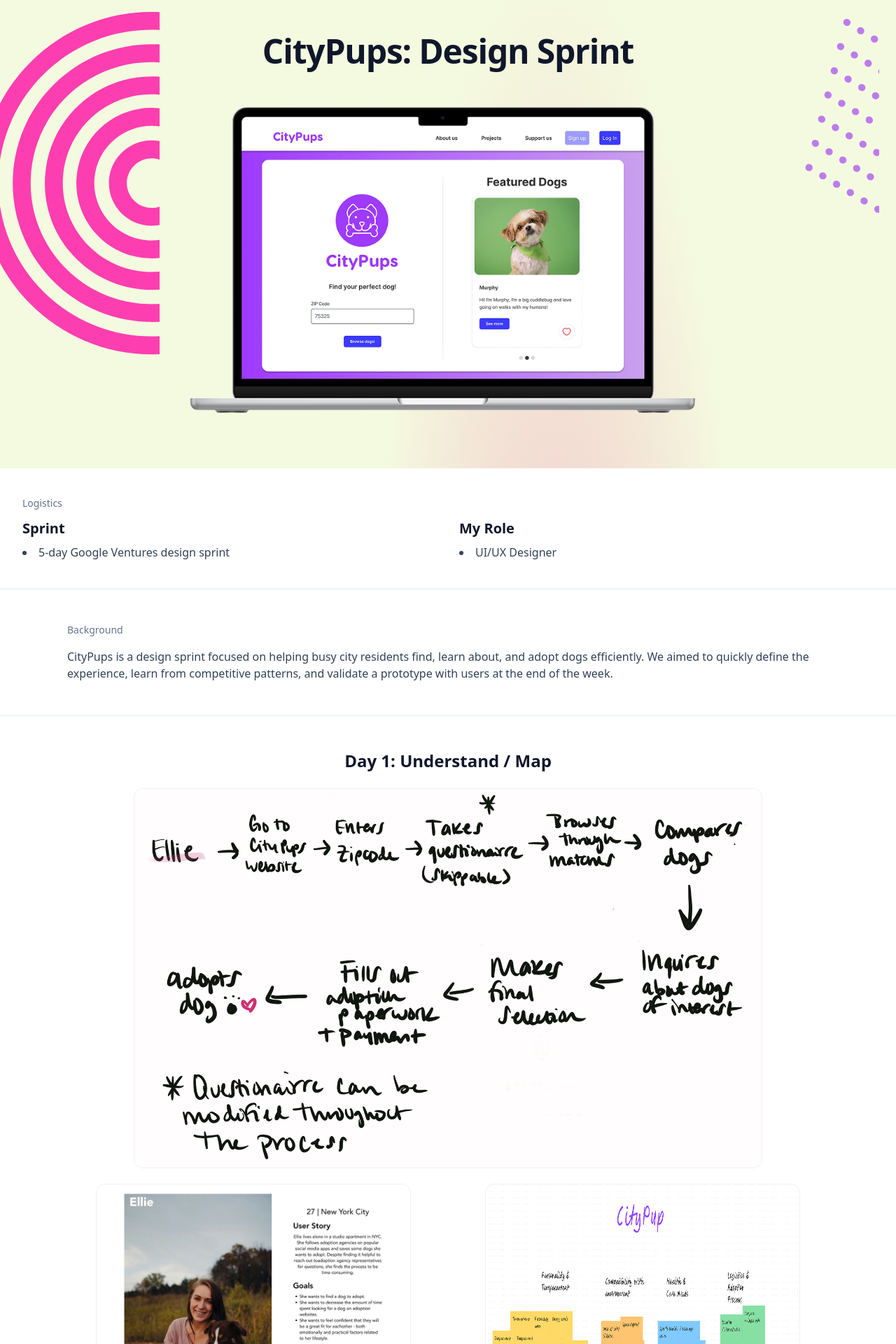
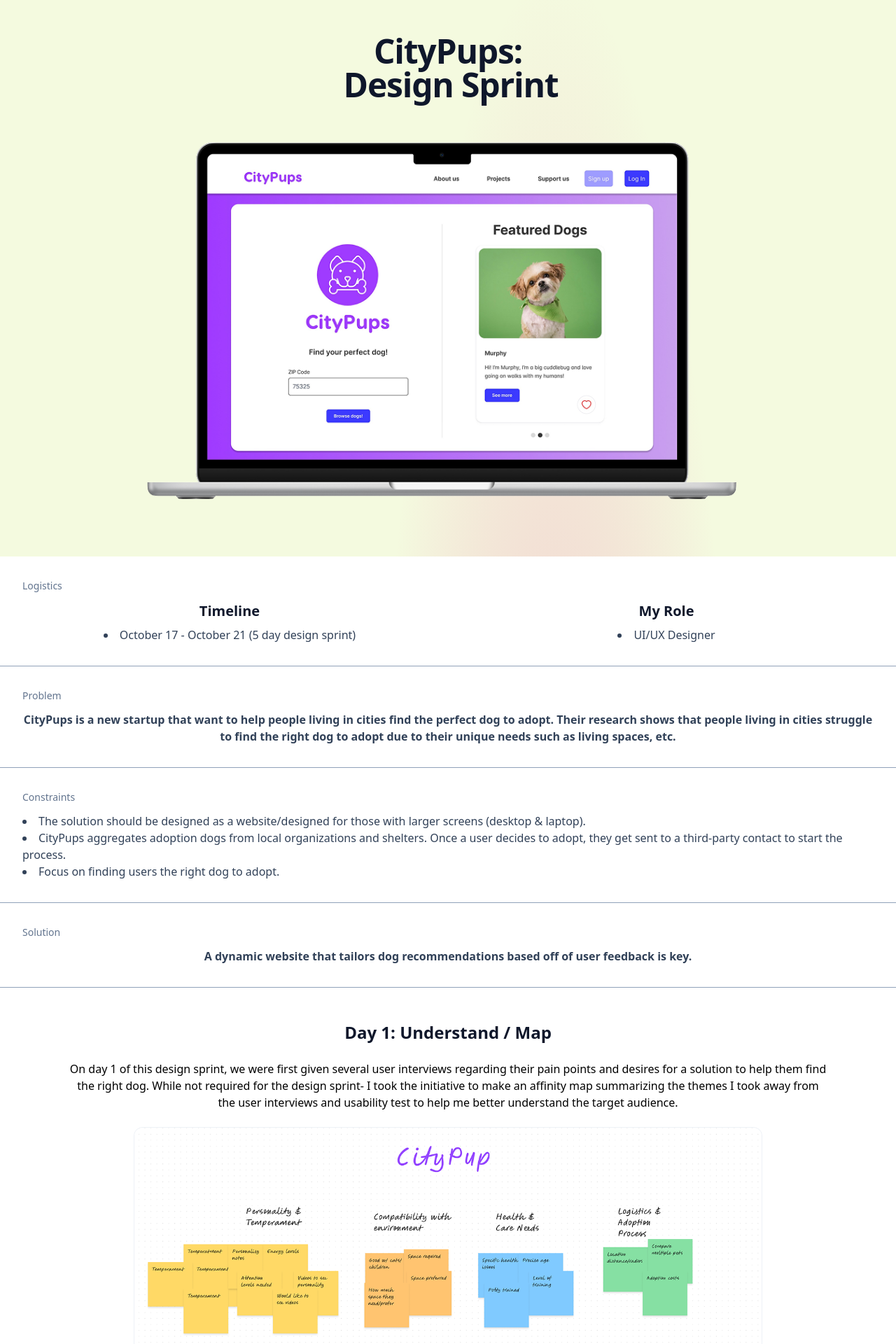
Before and after one commit to frankie1992/claras-site, a React (Vite) app: page /projects/citypups in a window 1280 px wide. Shown: the part 80-2000 px from the top of the page at 70% size. Built offline with nearby package versions, Linux system fonts and the light colour scheme.

Commit message:
Update citypups page

```diff
--- a/src/pages/projects/CityPups.tsx
+++ b/src/pages/projects/CityPups.tsx
@@ -10,87 +10,110 @@ import sketch from '../../assets/projects/cityPups/sketch.png'
 import solutionSketch from '../../assets/projects/cityPups/Solution-Sketch.png'
 import storyboard from '../../assets/projects/cityPups/StoryBoarding.png'
 import finalScreen from '../../assets/projects/cityPups/final-screen.png'
+import ProjectHero from '../../components/ProjectHero';
+import ProjectItem from '../../components/ProjectItem';
 
 export default function CityPupsProject() {
   return (
     <div className="flex flex-col min-h-[60vh]">
-      {/* Hero */}
-      <section className="relative overflow-hidden">
-        <img src={backgroundHalfCircle} alt="" aria-hidden className="hidden md:block absolute left-[-28px] top-8 w-44 lg:w-64 pointer-events-none select-none opacity-90" />
-        <img src={backgroundDots} alt="" aria-hidden className="hidden md:block absolute right-6 top-10 w-40 pointer-events-none select-none opacity-90" />
-        <div className="mx-auto max-w-7xl px-4 md:px-6 lg:px-8 py-12 md:py-16">
-          <div className="text-center mb-8 md:mb-10">
-            <h1 className="text-3xl md:text-5xl font-extrabold tracking-tight text-slate-900">CityPups: Design Sprint</h1>
+      <ProjectHero
+        title="CityPups:"
+        subtitle="Design Sprint"
+        image={heroPreview}
+        imageAlt="CityPups hero image"
+        background1={backgroundHalfCircle}
+        background2={backgroundDots}
+      />
+
+      {/* Logistics */}
+      <ProjectItem title="Logistics">
+        <div className="grid grid-cols-1 md:grid-cols-2 gap-8 text-center md:auto-rows-auto">
+          {/* Row 1 */}
+          <div>
+            <h3 className="text-xl font-semibold text-slate-900 mb-2">
+              Timeline
+            </h3>
+            <ul className="list-disc list-inside inline-block text-left text-slate-700">
+              <li>
+                October 17 - October 21 (5 day design sprint)
+              </li>
+            </ul>
           </div>
-          <div className="flex justify-center">
-            <img src={heroPreview} alt="CityPups preview" className="w-full max-w-3xl h-auto" />
+          <div>
+            <h3 className="text-xl font-semibold text-slate-900 mb-2">My Role</h3>
+            <ul className="list-disc list-inside inline-block text-left text-slate-700">
+              <li>UI/UX Designer</li>
+            </ul>
+          </div>
+        </div>
+      </ProjectItem>
+
+      <hr className="border-slate-400" />
+      {/* Problem */}
+      <ProjectItem title="Problem">
+        <p className="font-bold text-center">
+          CityPups is a new startup that want to help people living in cities find the perfect dog to adopt. Their research shows that people living in cities struggle to find the right dog to adopt due to their unique needs such as living spaces, etc.
+        </p>
+      </ProjectItem>
+
+      <hr className="border-slate-400" />
+      {/* Constraints */}
+      <ProjectItem title="Constraints">
+        <ul className="list-disc list-inside inline-block text-left">
+          <li>The solution should be designed as a website/designed for those with larger screens (desktop & laptop).</li>
+          <li>CityPups aggregates adoption dogs from local organizations and shelters. Once a user decides to adopt, they get sent to a third-party contact to start the process. </li>
+          <li>Focus on finding users the right dog to adopt. </li>
+        </ul>
+      </ProjectItem>
+
+      <hr className="border-slate-400" />
+      {/* Solution */}
+      <ProjectItem title="Solution">
+        <p className="font-bold text-center">
+          A dynamic website that tailors dog recommendations based off of user feedback is key.
+        </p>
+      </ProjectItem>
+
+      <hr className="border-slate-400" />
+      {/* Day 1: Understand / Map */}
+      <section className="bg-white">
+        <div className="mx-auto max-w-6xl px-4 md:px-6 lg:px-8 py-8 md:py-12 space-y-6">
+          <h2 className="text-center text-xl md:text-2xl font-semibold text-slate-900">Day 1: Understand / Map</h2>
+          <p className="text-center">
+            On day 1 of this design sprint, we were first given several user interviews regarding their pain points and desires for a solution to help them find the right dog. While not required for the design sprint- I took the initiative to make an affinity map summarizing the themes I took away from the user interviews and usability test to help me better understand the target audience.
+          </p>
+          <div className="grid grid-cols-1 md:grid-cols-1 gap-6">
+
+            <div className="flex justify-center"><img src={stickies} alt="Notes & stickies" className="w-full max-w-4xl rounded-xl ring-1 ring-slate-200/60" /></div>
+            <p className="text-center">
+              We were then give a persona for the project that summarizes all of the users pain points and goals.
+            </p>
+            <div className="flex justify-center"><img src={persona} alt="Persona" className="w-full max-w-4xl rounded-xl ring-1 ring-slate-200/60" /></div>
+            <p className="text-center">
+              From there, I made an end-to-end map of a possible solution to this problem
+            </p>
+            <div className="flex justify-center"><img src={endToEndMap} alt="End‑to‑end map" className="w-full max-w-4xl rounded-xl ring-1 ring-slate-200/60" /></div>
           </div>
         </div>
       </section>
 
-      {/* Logistics */}
-      <section className="bg-white">
-        <div className="mx-auto max-w-7xl px-4 md:px-6 lg:px-8 py-8 md:py-10">
-          <p className="text-sm text-slate-500 mb-3">Logistics</p>
-          <div className="grid grid-cols-1 md:grid-cols-2 gap-8">
-            <div>
-              <h3 className="text-xl font-semibold text-slate-900 mb-2 text-center md:text-left">Sprint</h3>
-              <ul className="list-disc list-inside text-slate-700 text-center md:text-left">
-                <li>5‑day Google Ventures design sprint</li>
-              </ul>
-            </div>
-            <div>
-              <h3 className="text-xl font-semibold text-slate-900 mb-2 text-center md:text-left">My Role</h3>
-              <ul className="list-disc list-inside text-slate-700 text-center md:text-left">
-                <li>UI/UX Designer</li>
-              </ul>
-            </div>
-          </div>
-        </div>
-      </section>
-
-      <hr className="border-slate-200" />
-
-      {/* Background / Goal */}
-      <section className="bg-white">
-        <div className="mx-auto max-w-6xl px-4 md:px-6 lg:px-8 py-8 md:py-12 space-y-4">
-          <p className="text-sm text-slate-500">Background</p>
-          <p className="text-slate-700">
-            CityPups is a design sprint focused on helping busy city residents find, learn about, and adopt dogs efficiently. We aimed to
-            quickly define the experience, learn from competitive patterns, and validate a prototype with users at the end of the week.
-          </p>
-        </div>
-      </section>
-
-      <hr className="border-slate-200" />
-
-      {/* Day 1: Understand / Map */}
-      <section className="bg-white">
-        <div className="mx-auto max-w-6xl px-4 md:px-6 lg:px-8 py-8 md:py-12 space-y-6">
-          <h2 className="text-center text-xl md:text-2xl font-semibold text-slate-900">Day 1: Understand / Map</h2>
-          <div className="flex justify-center"><img src={endToEndMap} alt="End‑to‑end map" className="w-full max-w-4xl rounded-xl ring-1 ring-slate-200/60" /></div>
-          <div className="grid grid-cols-1 md:grid-cols-2 gap-6">
-            <div className="flex justify-center"><img src={persona} alt="Persona" className="w-full max-w-md rounded-xl ring-1 ring-slate-200/60" /></div>
-            <div className="flex justify-center"><img src={stickies} alt="Notes & stickies" className="w-full max-w-md rounded-xl ring-1 ring-slate-200/60" /></div>
-          </div>
-        </div>
-      </section>
-
-      <hr className="border-slate-200" />
+      <hr className="border-slate-400" />
 
       {/* Day 2: Sketch */}
       <section className="bg-white">
         <div className="mx-auto max-w-6xl px-4 md:px-6 lg:px-8 py-8 md:py-12 space-y-6">
           <h2 className="text-center text-xl md:text-2xl font-semibold text-slate-900">Day 2: Sketch</h2>
-          <div className="flex justify-center"><img src={comp} alt="Competitor inspiration" className="w-full max-w-4xl rounded-xl ring-1 ring-slate-200/60" /></div>
-          <div className="grid grid-cols-1 md:grid-cols-2 gap-6">
-            <div className="flex justify-center"><img src={sketch} alt="Concept sketches" className="w-full max-w-md rounded-xl ring-1 ring-slate-200/60" /></div>
-            <div className="flex justify-center"><img src={solutionSketch} alt="Solution sketch" className="w-full max-w-md rounded-xl ring-1 ring-slate-200/60" /></div>
+          <p className="text-center">
+            On day 2 of the design sprint, I started off conducting a lightning demo on existing websites in order to get ideas and inspiration. The 3 websites I chose were "Adopt a Pet", "PetFinder", and "BeDallas90".           </p>
+          <div className="grid grid-cols-1 md:grid-cols-1 gap-6">
+            <div className="flex justify-center"><img src={comp} alt="Competitor inspiration" className="w-full max-w-4xl rounded-xl ring-1 ring-slate-200/60" /></div>
+            <div className="flex justify-center"><img src={sketch} alt="Concept sketches" className="w-full max-w-4xl rounded-xl ring-1 ring-slate-200/60" /></div>
+            <div className="flex justify-center"><img src={solutionSketch} alt="Solution sketch" className="w-full max-w-4xl rounded-xl ring-1 ring-slate-200/60" /></div>
           </div>
         </div>
       </section>
 
-      <hr className="border-slate-200" />
+      <hr className="border-slate-400" />
 
       {/* Day 3: Storyboarding */}
       <section className="bg-white">
@@ -100,7 +123,7 @@ export default function CityPupsProject() {
         </div>
       </section>
 
-      <hr className="border-slate-200" />
+      <hr className="border-slate-400" />
 
       {/* Day 4: Prototyping */}
       <section className="bg-white">
@@ -111,7 +134,7 @@ export default function CityPupsProject() {
         </div>
       </section>
 
-      <hr className="border-slate-200" />
+      <hr className="border-slate-400" />
 
       {/* Day 5: Validate */}
       <section className="bg-white">
@@ -122,7 +145,7 @@ export default function CityPupsProject() {
         </div>
       </section>
 
-      <hr className="border-slate-200" />
+      <hr className="border-slate-400" />
 
       {/* Final Screens */}
       <section className="bg-white">
@@ -132,7 +155,7 @@ export default function CityPupsProject() {
         </div>
       </section>
 
-      <hr className="border-slate-200" />
+      <hr className="border-slate-400" />
 
       {/* Conclusion */}
       <section className="bg-white">
@@ -142,7 +165,7 @@ export default function CityPupsProject() {
         </div>
       </section>
 
-      <hr className="border-slate-200" />
+      <hr className="border-slate-400" />
 
       {/* Footer spacer + back */}
       <div className="bg-white h-6" />
```
